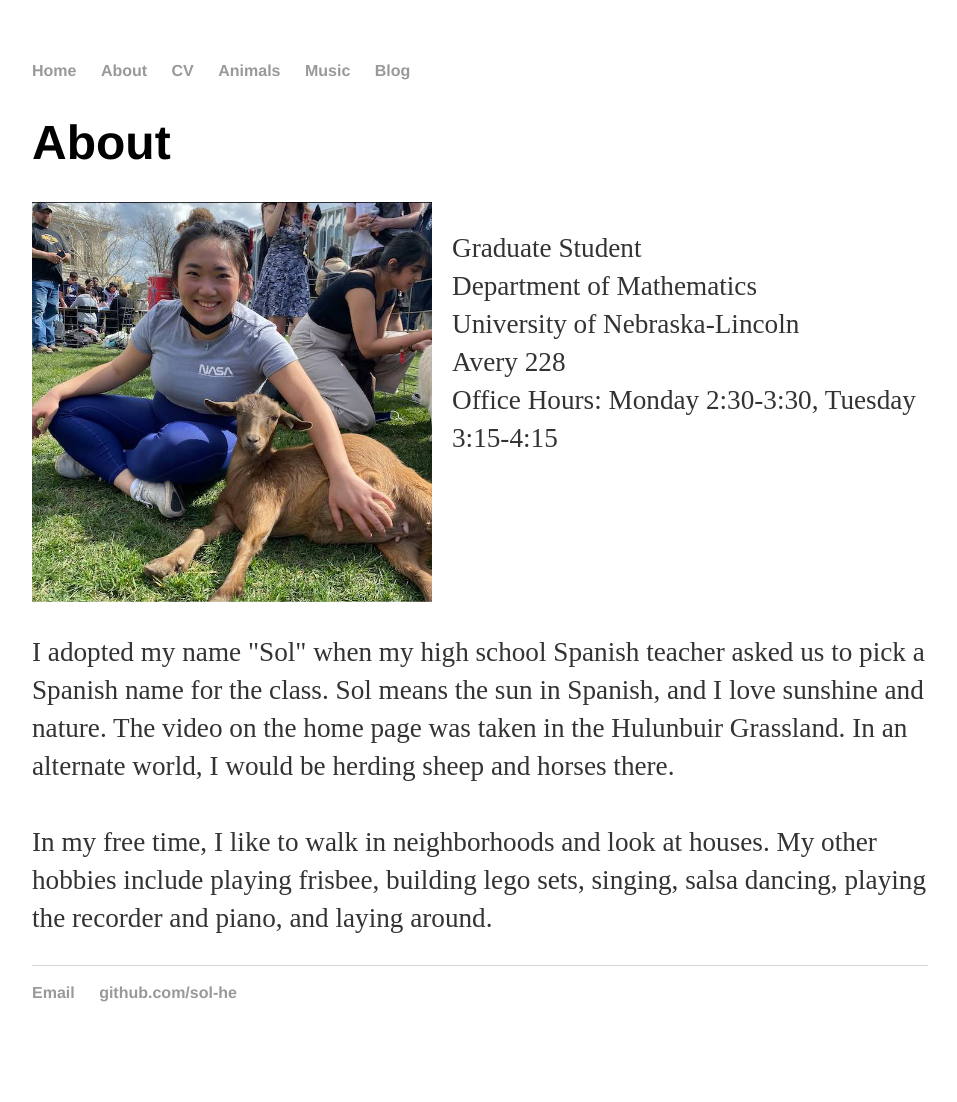
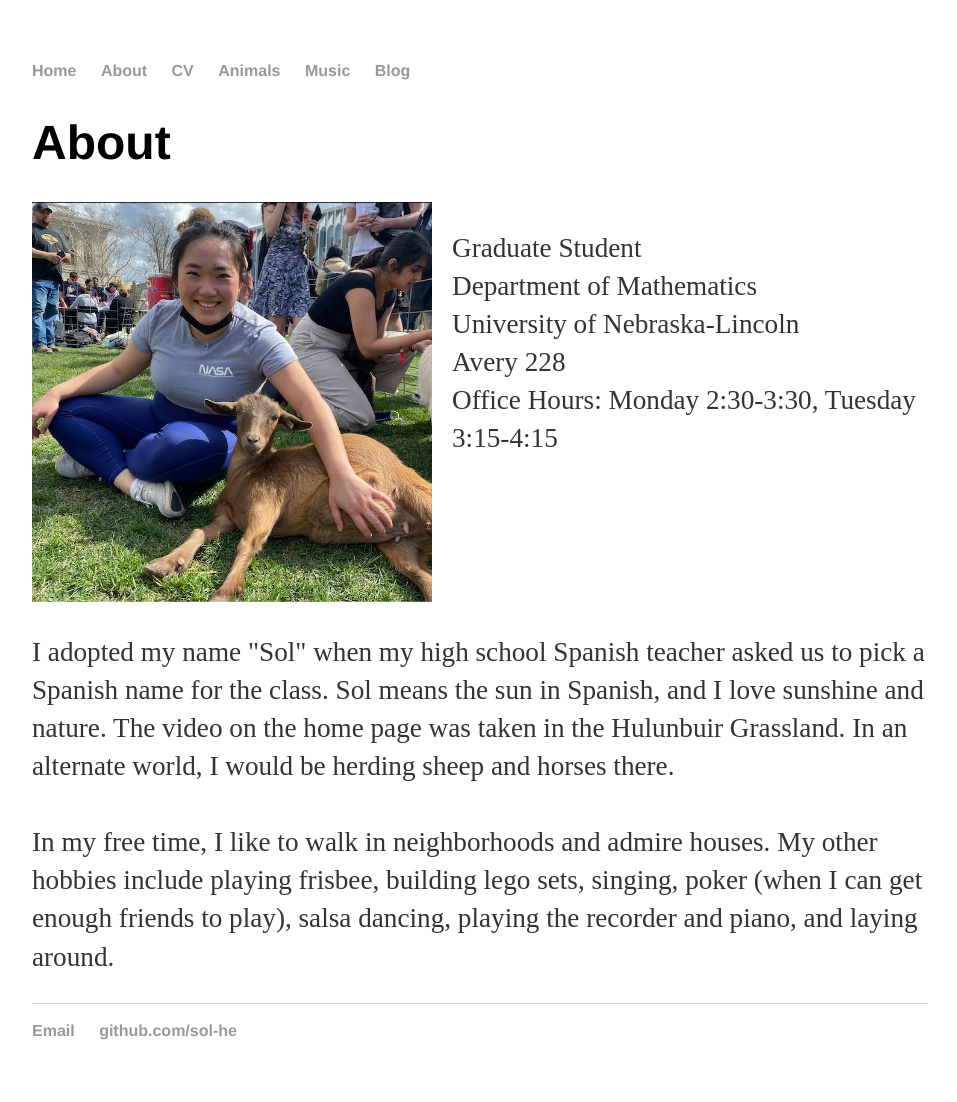
Before and after one commit to sol-he/sol-he.github.io, a Jekyll site: the page built from about/index.html, in a window 1280 px wide. Shown: the whole page, without its empty margins (160-1117 px from the left). Built offline with Jekyll 4.4.1, drawn with Linux system fonts in a browser that asks for light colours; before the commit the page ends 1064 px from its top, so only the background shows below that.

Commit message:
Update index.html

```diff
--- a/about/index.html
+++ b/about/index.html
@@ -52,9 +52,8 @@ title: About Sol He
 				and horses there.
 				<br>
 				<br>
-				In my free time, I like to walk in neighborhoods and look
-				at houses. My other hobbies include playing frisbee, building lego sets,
-				singing, salsa dancing, playing the recorder and piano, and laying around.
+				In my free time, I like to walk in neighborhoods and admire houses. My other hobbies include playing frisbee, building lego sets,
+				singing, poker (when I can get enough friends to play), salsa dancing, playing the recorder and piano, and laying around.
 
 
 			</p>
```
